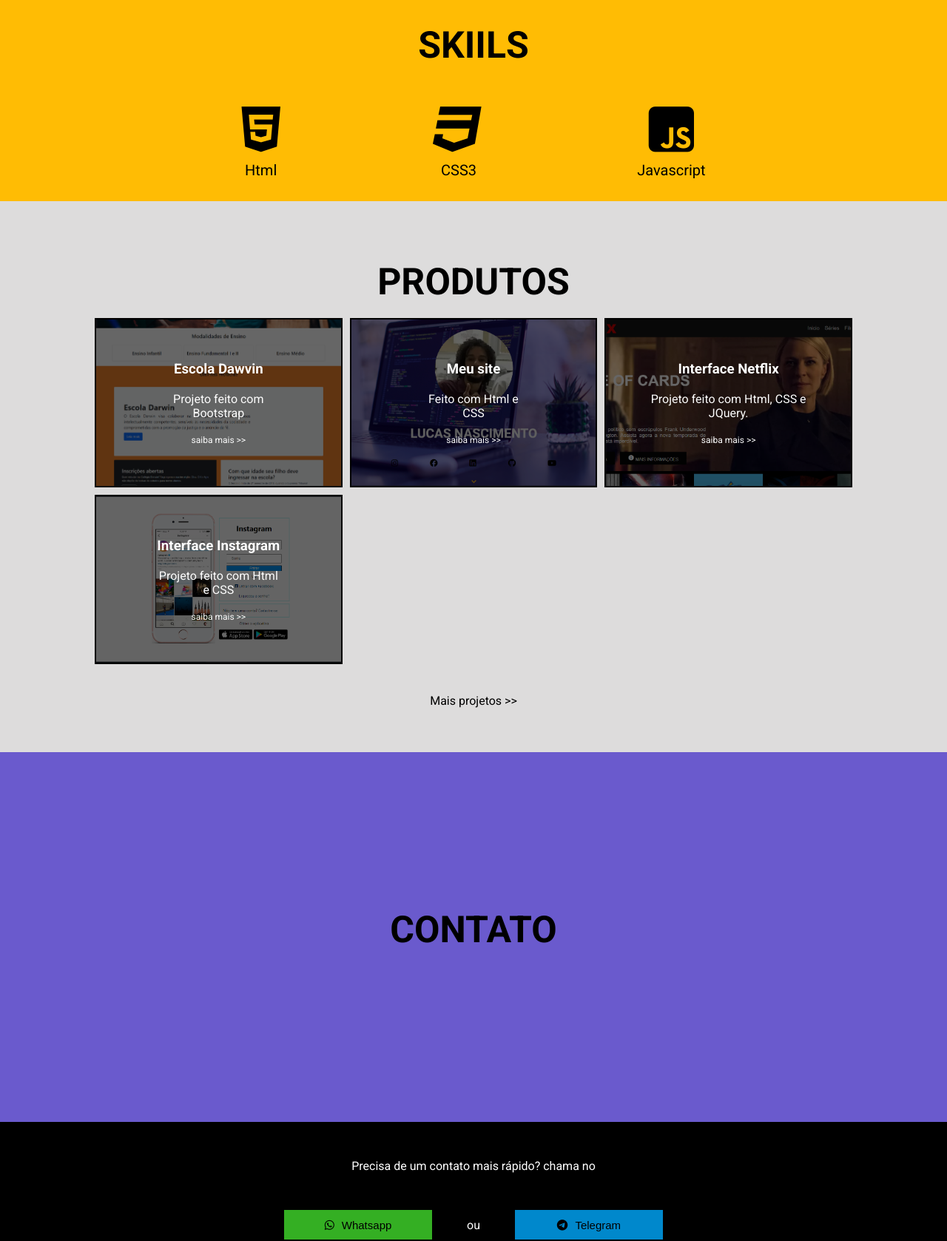
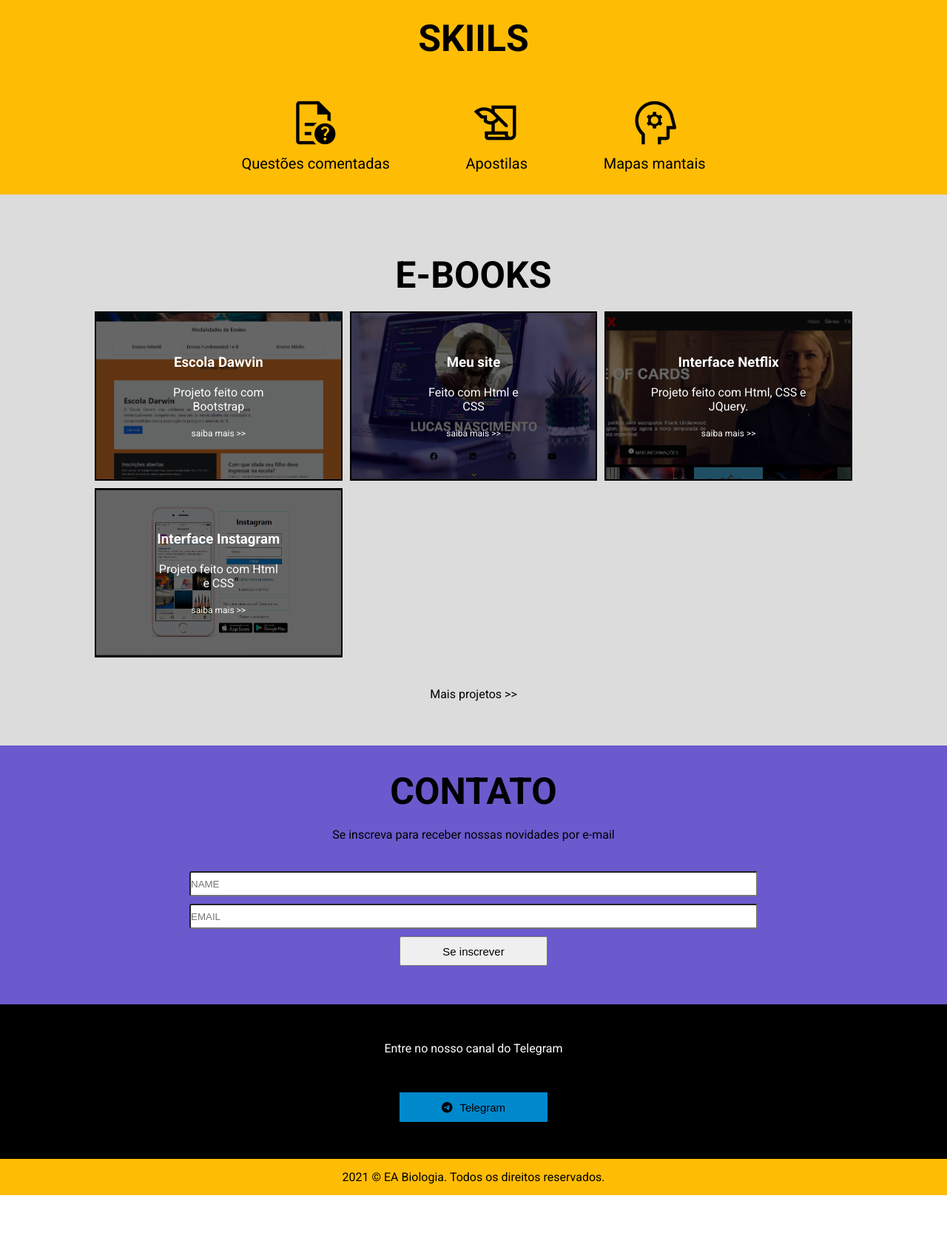
Before and after one commit to lucasnasss/eabio, a plain HTML site: page index.html in a window 1280 px wide. Shown: the part 1122-2800 px from the top of the page at 74% size. After the commit the page ends 2738 px from the top, so only its background shows below. Drawn offline with nearby package versions, Linux system fonts and the light colour scheme.

Commit message:
modificação

```diff
--- a/css/style.css
+++ b/css/style.css
@@ -91,12 +91,12 @@
 }
 
 .arrow a{
-    color: rgb(28, 0, 187);
+    color: rgb(255, 188, 4);;
 font-size: 40px;
 font-weight:900;
 }
 .arrow a:hover{
-    color: rgb(255, 188, 4);
+    color: rgb(28, 0, 187);
     }
 
 .header h1{
@@ -230,6 +230,10 @@
 .items i{
     font-size: 70px;
 }
+
+.items span{
+    font-size: 70px;
+}
 .items p{
     font-size: 20px;
     margin-top: 8px;
@@ -338,7 +342,8 @@
 .contato{
     grid-area:contato ;
     width: 100%;
-    height:500px;
+    min-height:350px;
+    height:100%;
     display: flex;
     flex-direction: column;
     background-color:slateblue;
@@ -352,6 +357,7 @@
     display: flex;
     flex-direction: column;
     align-items: center;
+    padding-bottom: 40px;
 }
 
 .contato-title h2{
@@ -432,6 +438,8 @@
     margin-left: 15px;
 }
 
+
+
 .footer{
     grid-area: footer;
     display: flex;
@@ -460,7 +468,7 @@
 .footer-button {
     display: flex;
     width: 100%;
-    justify-content:space-between;
+    justify-content:center;
     margin-top: 50px;
     align-items: center;
 }
@@ -488,3 +496,37 @@
     background-color: rgb(255, 188, 4);
     padding: 15px 0 15px;
 }
+
+
+
+.contact-form{
+
+    width: 100%;
+    max-width: 60%;
+    display: flex;
+    flex-direction: column;
+    align-items: center;
+
+}
+.contact-form form {
+    display: flex;
+    width: 100%;
+    flex-direction: column;
+    justify-content: center;
+}
+ input {
+    height: 30px;
+    margin-bottom: 10px;
+    border-radius: 3px;
+}
+.fadeInUp {
+    display: flex;
+    justify-content: center;
+}
+.fadeInUp button{
+    width: 200px;
+    height: 40px;
+    cursor: pointer;
+    font-size: 15px;
+
+}
--- a/index.html
+++ b/index.html
@@ -2,12 +2,13 @@
 <html lang="pt-br">
 <head>
     <meta charset="UTF-8">
-    <title>Lucas Nascimento</title>
+    <title>Ea Biologia</title>
 
 <link rel="stylesheet" href="css/style.css">
 <link rel="stylesheet" href="css/responsive.css">
 <link rel="preconnect" href="https://fonts.googleapis.com">
 <link href="https://fonts.googleapis.com/css2?family=Roboto:ital,wght@0,100;0,300;0,400;0,500;0,700;1,500&display=swap" rel="stylesheet">
+<link rel="stylesheet" href="https://fonts.googleapis.com/css2?family=Material+Symbols+Outlined:opsz,wght,FILL,GRAD@48,400,0,0" />
 <link href="https://fonts.googleapis.com/css2?family=Material+Icons" rel="stylesheet">
 <script src="https://kit.fontawesome.com/643eef8be8.js" crossorigin="anonymous"></script>
 <meta name="viewport" content="width=device-width, initial-scale=1.0">
@@ -30,13 +31,13 @@
 
 
                 <div class="redes">
-                    <span ><a href="https://www.instagram.com/lucasnasss" target="_blank"><i class="fab fa-instagram"></i></a></span>
+                    <span ><a href="https://www.instagram.com/" target="_blank"><i class="fab fa-instagram"></i></a></span>
 
-                    <span ><a href="https://github.com/lucasnasss" target="_blank"><i class="fab fa-tiktok"></i></a></span>
+                    <span ><a href="https://github.com/" target="_blank"><i class="fab fa-tiktok"></i></a></span>
 
-                    <span ><a href="https://twitter.com/lucasnasss" target="_blank"><i class="fab fa-twitter"></i></a></span>
+                    <span ><a href="https://twitter.com/" target="_blank"><i class="fab fa-twitter"></i></a></span>
 
-                    <span ><a href="https://www.youtube.com/channel/UC8rvQ0eeukJVkcliX_5rwUw" target="_blank"><i class="fab fa-youtube"></i></a></span>
+                    <span ><a href="https://www.youtube.com/channel/" target="_blank"><i class="fab fa-youtube"></i></a></span>
                 </div>
                 <div class="arrow"><a href="#sobre"><i class="fas fa-chevron-down"></i></a></div>
 
@@ -48,7 +49,7 @@
 <section class="sobre" id="sobre">
 
     <div class="sobre-title">
-            <h2>SOBRE MIM</h2>
+            <h2>SOBRE</h2>
         </div>
     <div class="sobre-box">
 
@@ -59,8 +60,8 @@
         <div class="sobre-info">
 
             <div class="sobre-sobre-info">
-                <p>Sou formado em Licenciatura em Biologia, mas atualmente me encontro em transição de carreira.</p>
-                <p>Pretendo cursar Analise e Desenvolvimento de Sistema e/ou Engenharia da computação e me tornar um desenvolverdor Full-Stack. No memento estou estudando de forma autônoma, pelo fato de está desempregado.
+                <p> Somos o Ensino e Aprendizagem de Biologia. Nosso compromisso é ajudá-los na sua aprovação no concurso público.</p>
+                <p>Aqui você encontrará materias didáticos que iram contribuir para a sua parovação.
                 </p>
             </div>
 
@@ -74,18 +75,24 @@
 
     <div class="icon-skills">
         <div class="items">
-            <i class="fab fa-html5" onclick="mod()"></i>
-            <p>Html</p>
+            <span class="material-symbols-outlined">
+                unknown_document
+                </span>
+            <p>Questões comentadas</p>
         </div>
 
         <div class="items">
-            <i class="fab fa-css3"></i>
-            <p>CSS3</p>
+            <span class="material-symbols-outlined">
+                history_edu
+                </span>
+            <p>Apostilas</p>
         </div>
 
         <div class="items">
-            <i class="fab fa-js-square"></i>
-            <p>Javascript</p>
+            <span class="material-symbols-outlined">
+                psychology
+                </span>
+            <p>Mapas mantais</p>
         </div>
     </div>
 </div>
@@ -96,7 +103,7 @@
 <section class="projetos" id="projetos">
 <div class="main-projetos">
    <div class="projetos-title">
-       <h2>PRODUTOS</h2>
+       <h2>E-BOOKS</h2>
 
    </div>
 
@@ -161,9 +168,34 @@
 <div class="alingn-contato">
     <div class="contato-title">
         <h2>CONTATO</h2>
-
+         <p>Se inscreva para receber nossas novidades por e-mail</p>
     </div>
 
+
+
+          <div class="contact-form">
+
+            <form  method="post" role="form" action="" >
+
+                <input  class="input"type="text"  id="name" name="name" placeholder="NAME" data-error="Field can't be blank!" required>
+
+                <input  class="input"type="email" id="email" name="email" placeholder="EMAIL" data-error="Field can't be blank!" required>
+
+
+              <div class="fadeInUp" >
+                <button type="submit" id="submit" name="submit" >Se inscrever</button>
+              </div>
+
+            </form>
+            <br>
+          </div>
+        </div>
+
+      <!-- end section -->
+
+      <!-- begin section -->
+
+      <div class="section fp-auto-height">
 </div>
 
 </section>
@@ -173,18 +205,17 @@
 <section class="footer" id="footer">
 
     <div class="footer-box">
-        <p> Precisa de um contato mais rápido? chama no </p>
+        <p> Entre no nosso canal do Telegram</p>
         <div class="footer-button">
-            <a href="https://api.whatsapp.com/send?phone=5575981927009" target="_blank"><button class="whats"><i class="fab fa-whatsapp" ></i>Whatsapp</button></a>
-            <p>ou</p>
-            <a href="https://t.me/lucasnasss" target="_blank" ><button class="telegram"><i class="fab fa-telegram-plane"></i>Telegram</button></a>
+
+            <a href="https://t.me/emai" target="_blank" ><button class="telegram"><i class="fab fa-telegram-plane"></i>Telegram</button></a>
         </div>
     </div>
 
 
 
     <div class="footer-bottom">
-        2021 © Lucas Nascimento. Todos os direitos reservados.
+        2021 © EA Biologia. Todos os direitos reservados.
     </div>
 
 
```
